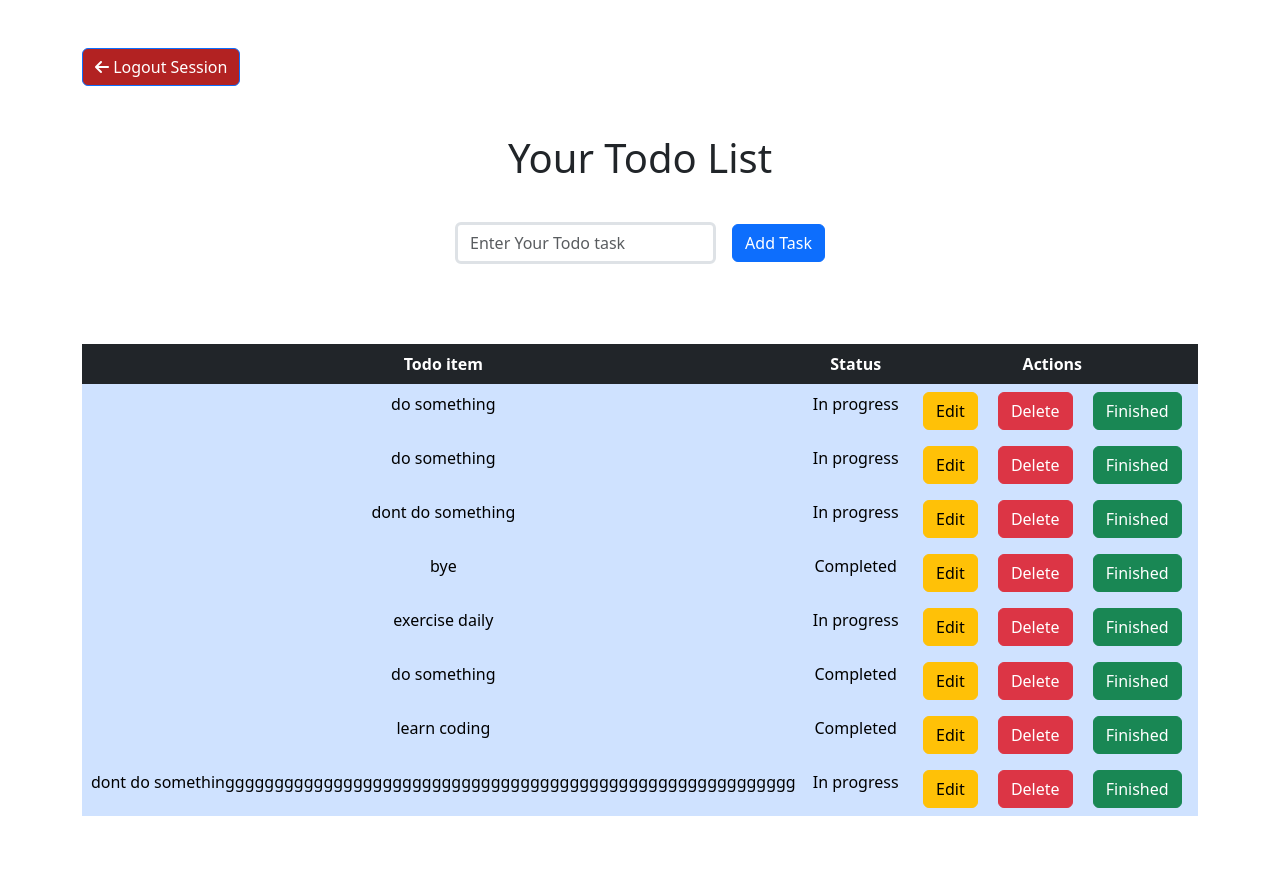
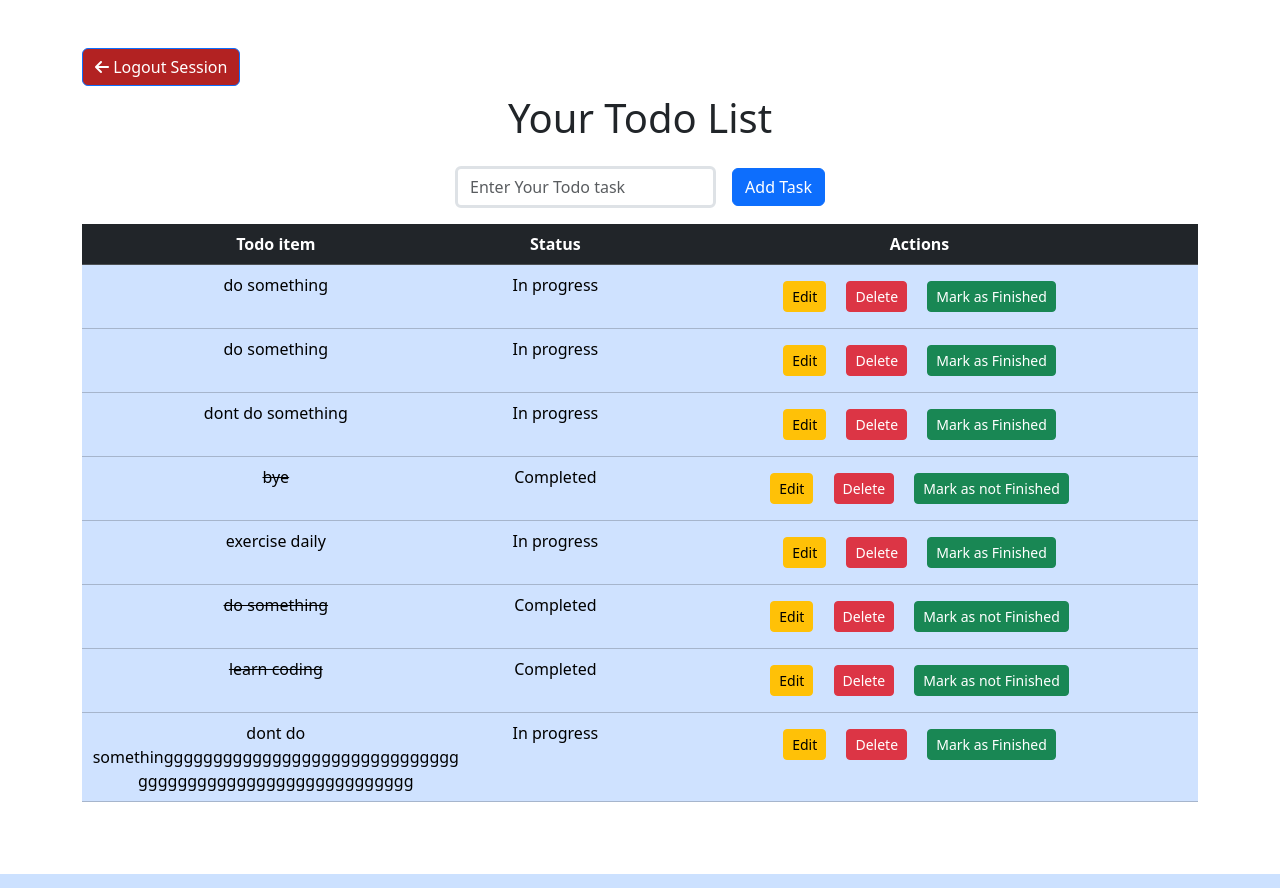
Before and after one commit to Sudharsan7303/Todo-App, a Django app: template todoapp/templates/todoapp/todo.html in a window 1280 px wide. Run offline with Django 4.2, Linux system fonts and the light colour scheme; the template is opened without the code that fills it: values that come from a table or form of the project are taken from there, others are empty; data comes from the database, SQL or seed files in the repository; both versions use the stored data as it was after the commit.

Commit message:
Mark as finished feature enhanced

```diff
--- a/todoapp/templates/todoapp/todo.html
+++ b/todoapp/templates/todoapp/todo.html
@@ -20,15 +20,15 @@
         <a href="{% url 'logout' %}"><button style="background: firebrick; color: white;" type="submit" class="btn btn-primary "><i class="fa-solid fa-arrow-left"></i> Logout Session</button><a>
       </div>
 
-      <div class="row py-lg-5">
+      <div class="row py-lg-2">
         <div class="col-lg-6 col-md-8 mx-auto">
           <h1 >Your Todo List </h1>
 
-          <form method="POST" class="row row-cols-lg-auto g-3 justify-content-center align-items-center m-4 pb-2">
+          <form method="POST" class="row row-cols-lg-auto g-3 justify-content-center align-items-center m-1 pb-1">
             {% csrf_token %}
             <div class="col-12">
               <div class="form-outline">
-                <input type="text" id="form1" class="form-control border border-3" name="task" placeholder="Enter Your Todo task"/>
+                <input type="text" id="form1" class="form-control border border-3" name="task" placeholder="Enter Your Todo task" required/>
               </div>
             </div>
 
@@ -42,18 +42,18 @@
       </div>
       {% if todos %}
 
-      <table class="table mb-4 table-hover table-primary table-borderless" >
+      <table class="table mb-4 table-hover table-primary  " >
         <thead>
           <tr class="table-dark">
-            <th scope="col">Todo item</th>
-            <th scope="col">Status</th>
-            <th scope="col">Actions</th>
+            <th scope="col" >Todo item</th>
+            <th scope="col" >Status</th>
+            <th scope="col" >Actions</th>
           </tr>
         </thead>
         <tbody>
           {% for todo in todos %}
           <tr>
-            <td>{{todo.todo_name}}</td>
+            <td style= 'word-wrap: break-word;min-width: 230px;max-width: 230px;{% if todo.status %}text-decoration: Line-Through;{% endif %}'  >{{todo.todo_name}}</td>
 
             {% if todo.status == True %}
               <td>Completed</td>
@@ -61,10 +61,10 @@
               <td>In progress</td>
             {% endif %}
 
-            <td>
-              <a href="{% url 'edit' todo.id %}"><button type="submit"  class="btn btn-warning mx-2">Edit</button></a>
-              <a href="{% url 'delete' todo.id %}"><button type="submit" class="btn btn-danger mx-2">Delete</button></a>
-              <a href="{% url 'update' todo.id %}"><button type="submit" class="btn btn-success mx-2">Finished</button></a>
+            <td >
+              <a href="{% url 'edit' todo.id %}"><button type="submit"  class="btn btn-warning btn-sm m-2">Edit</button></a>
+              <a href="{% url 'delete' todo.id %}"><button type="submit" class="btn btn-danger btn-sm m-2">Delete</button></a>
+              <a href="{% url 'update' todo.id %}"><button type="submit" class="btn btn-success btn-sm m-2">{% if todo.status == True %}Mark as not Finished {% else %} Mark as Finished {% endif %}</button></a>
             </td>
           </tr>
           {% endfor %}
--- a/todoapp/views.py
+++ b/todoapp/views.py
@@ -85,7 +85,7 @@ def DeleteTask(request, id):
 @login_required
 def Update(request, id):
     get_todo = todo.objects.get(user=request.user, id=id)
-    get_todo.status = True
+    get_todo.status = not get_todo.status
     get_todo.save()
     return redirect('home-page')
 
```
Also changed, not shown: db.sqlite3.
